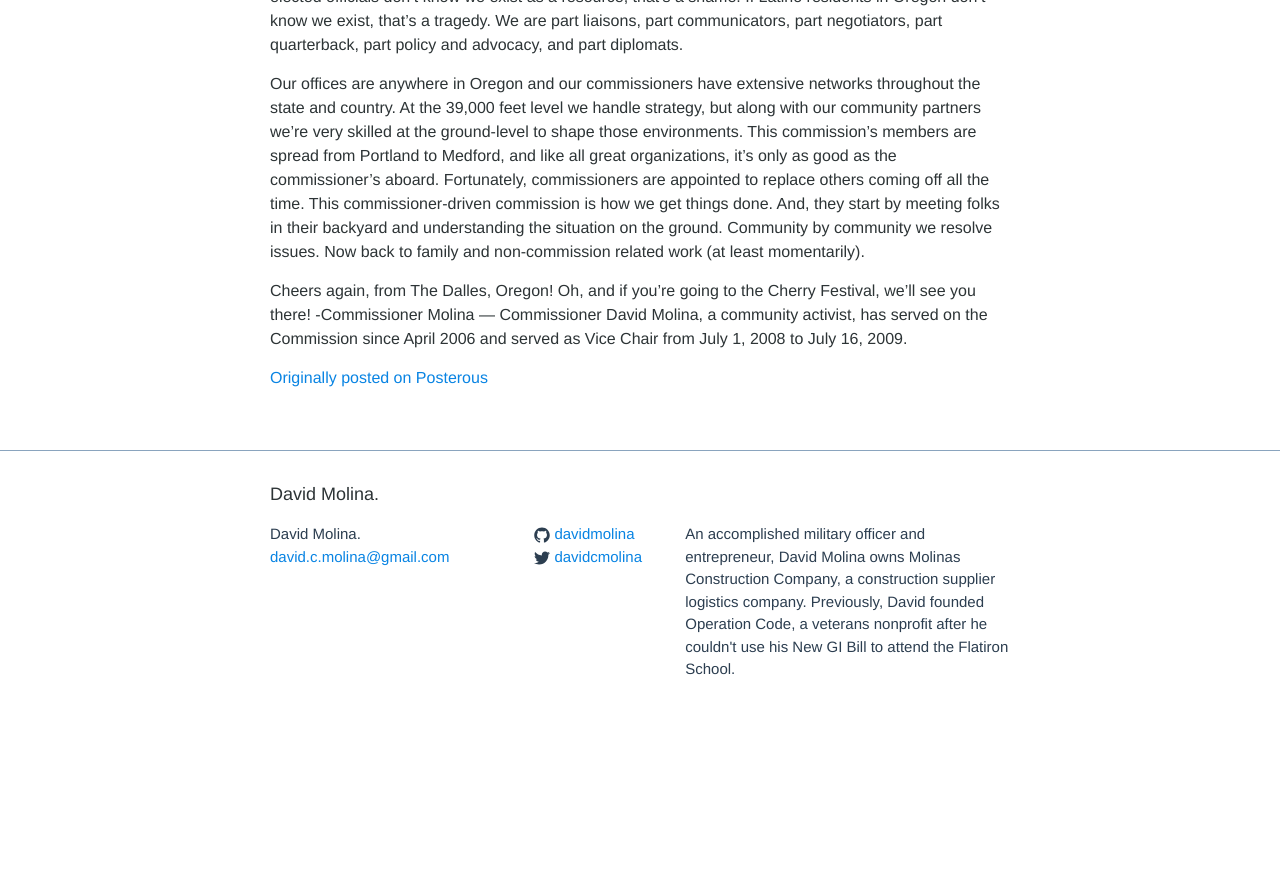
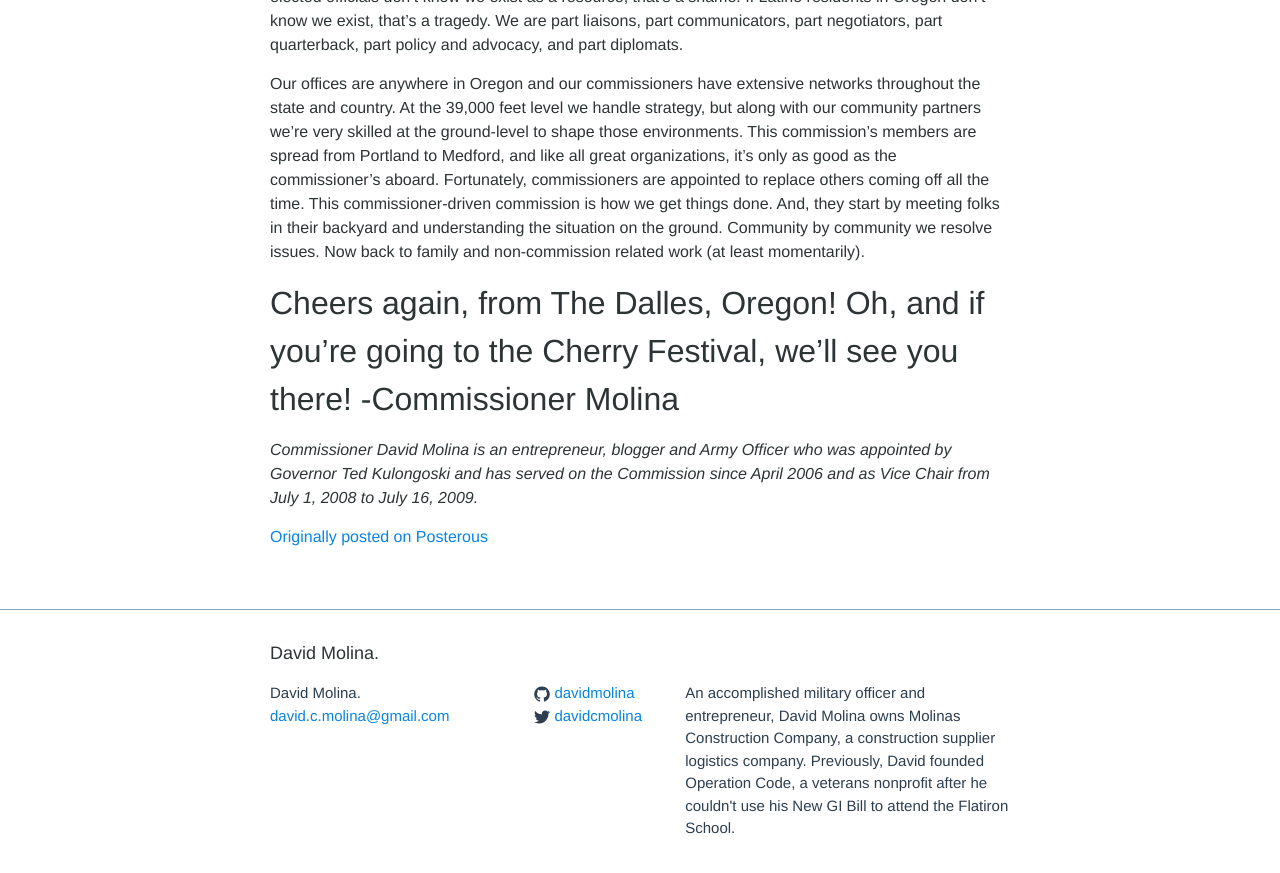
Before and after one commit to davidmolina/davidmolina.github.io, a Jekyll site: the page built from _posts/2010-04-28-a-commissioner-driven-commission-the-dalles-oregon.markdown, in a window 1280 px wide and 900 px high, scrolled down 887 px. Shown: the top 873 px of the window. Built offline with Jekyll 4.4.1, drawn with Linux system fonts in a browser that asks for light colours; before the commit the page ends 1628 px from its top, so only the background shows below that.

Commit message:
[blog] fix typo, add bio

```diff
--- a/_posts/2010-04-28-a-commissioner-driven-commission-the-dalles-oregon.markdown
+++ b/_posts/2010-04-28-a-commissioner-driven-commission-the-dalles-oregon.markdown
@@ -12,9 +12,8 @@ For the first time in many moons, this commission is proposing a key legislative
 
 Our offices are anywhere in Oregon and our commissioners have extensive networks throughout the state and country. At the 39,000 feet level we handle strategy, but along with our community partners we're very skilled at the ground-level to shape those environments. This commission's members are spread from Portland to Medford, and like all great organizations, it's only as good as the commissioner's aboard. Fortunately, commissioners are appointed to replace others coming off all the time. This commissioner-driven commission is how we get things done. And, they start by meeting folks in their backyard and understanding the situation on the ground. Community by community we resolve issues. Now back to family and non-commission related work (at least momentarily).
 
-Cheers again, from The Dalles, Oregon! Oh, and if you're going to the Cherry Festival, we'll see you there!
--Commissioner Molina
+Cheers again, from The Dalles, Oregon! Oh, and if you're going to the Cherry Festival, we'll see you there! -Commissioner Molina
 ---
-Commissioner David Molina, a community activist, has served on the Commission since April 2006 and served as Vice Chair from July 1, 2008 to July 16, 2009.
+*Commissioner David Molina is an entrepreneur, blogger and Army Officer who was appointed by Governor Ted Kulongoski and has served on the Commission since April 2006 and as Vice Chair from July 1, 2008 to July 16, 2009.*
 
 [Originally posted on Posterous](http://molina.posterous.com/)
```
